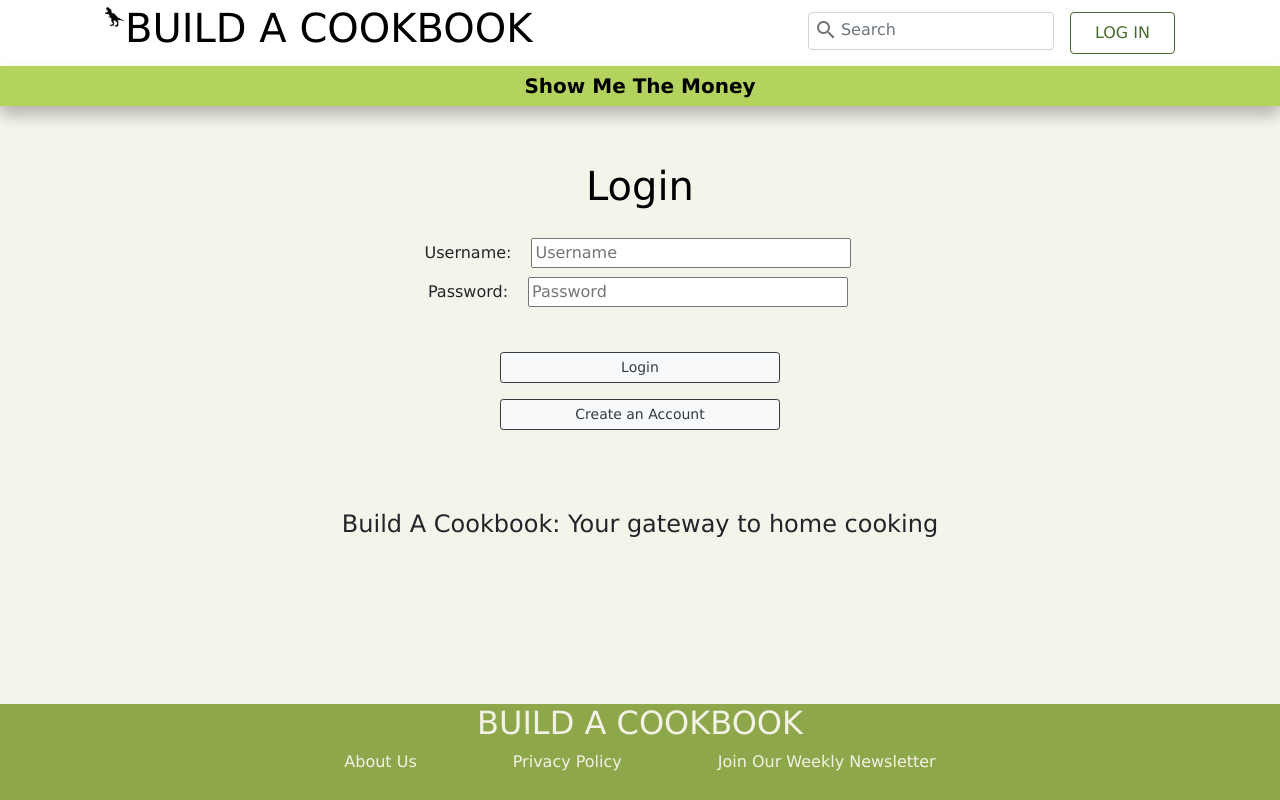
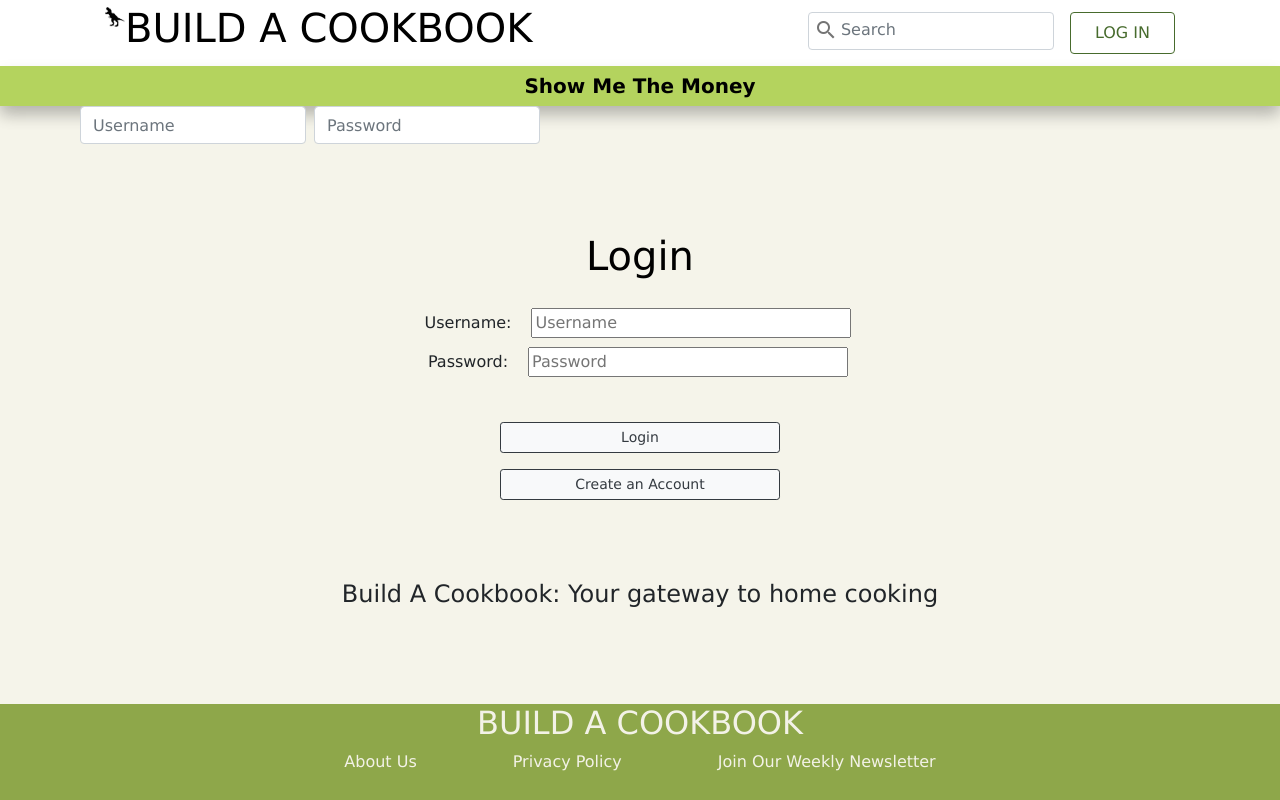
Before and after one commit to johntraudt/cookbook-app, a React (Create React App) app in the folder project/client/: page /user in a window 1280 px wide. Built offline with nearby package versions, Linux system fonts and the light colour scheme.

Commit message:
login form new implementation

```diff
--- a/project/client/src/pages/Login.js
+++ b/project/client/src/pages/Login.js
@@ -1,5 +1,6 @@
 import React, { useState, useEffect, useContext} from 'react';
 import { Link, useHistory } from 'react-router-dom';
+import Form from 'react-bootstrap/Form';
 import Errors from './Errors';
 
 import AuthContext from '../page-elements/AuthContext';
@@ -58,7 +59,17 @@ export default function Login() {
                 <div className="col-lg-4 col-md-2 col-sm-0"></div>
             </div> */}
 
-
+            <Form  onSubmit={(event) => handleSubmit(event)} >
+                <Form.Row>
+                    <Form.Group className="mr-2" controlId="validationCustom02">
+                        <Form.Control onChange={event => setUsername(event.target.value)} type="text" placeholder="Username" />
+                    </Form.Group>
+                    <Form.Group controlId="">
+                        <Form.Control onChange={event => setPassword(event.target.value)} type="password" placeholder="Password" />
+                        <p></p>
+                    </Form.Group>
+                </Form.Row>
+            </Form>
 
             <div className="mt-4">
                 <div className="text-center m-5">
```
Also changed, not shown: 1 other file (tests, documents, lock files or other folders).
